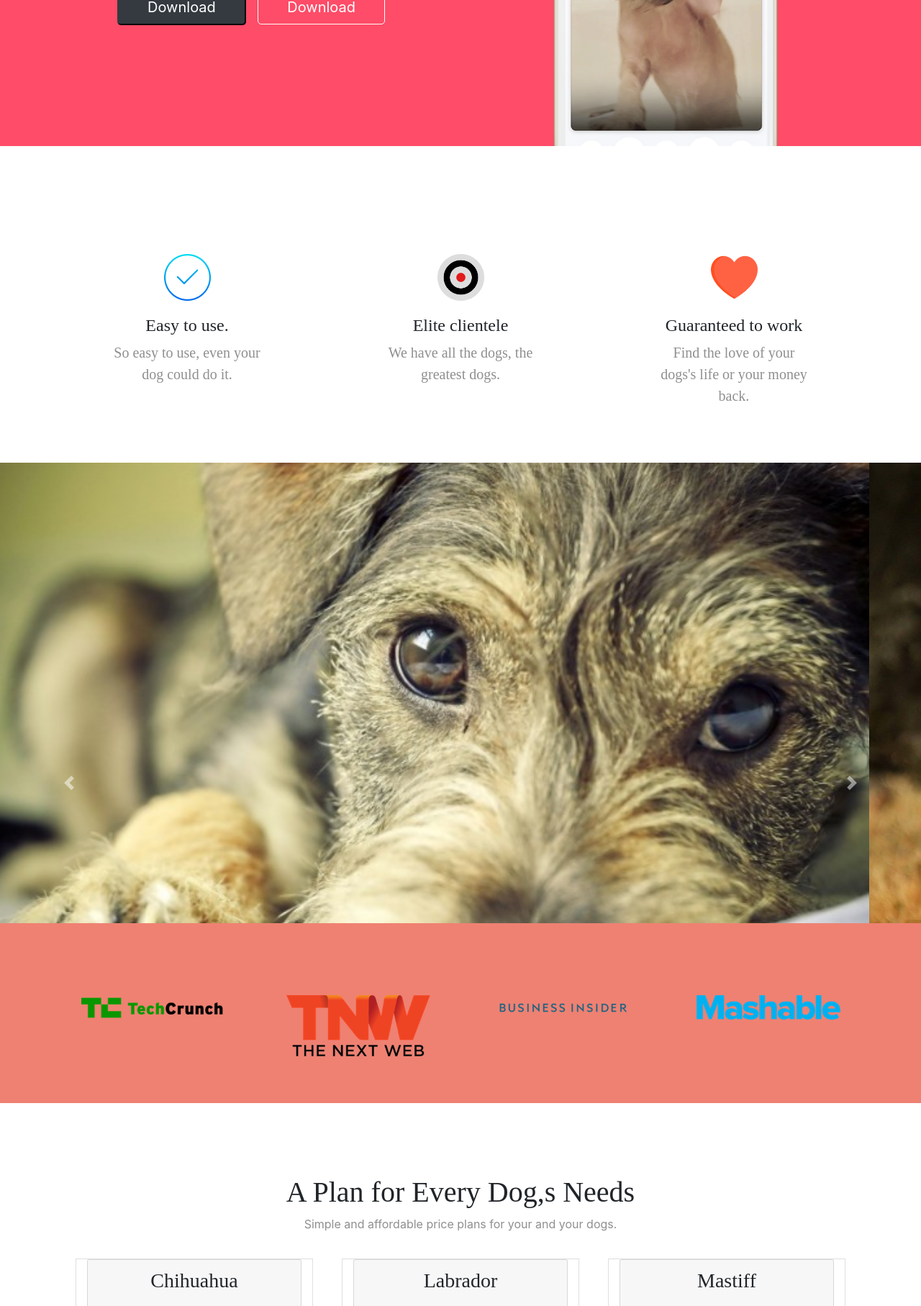
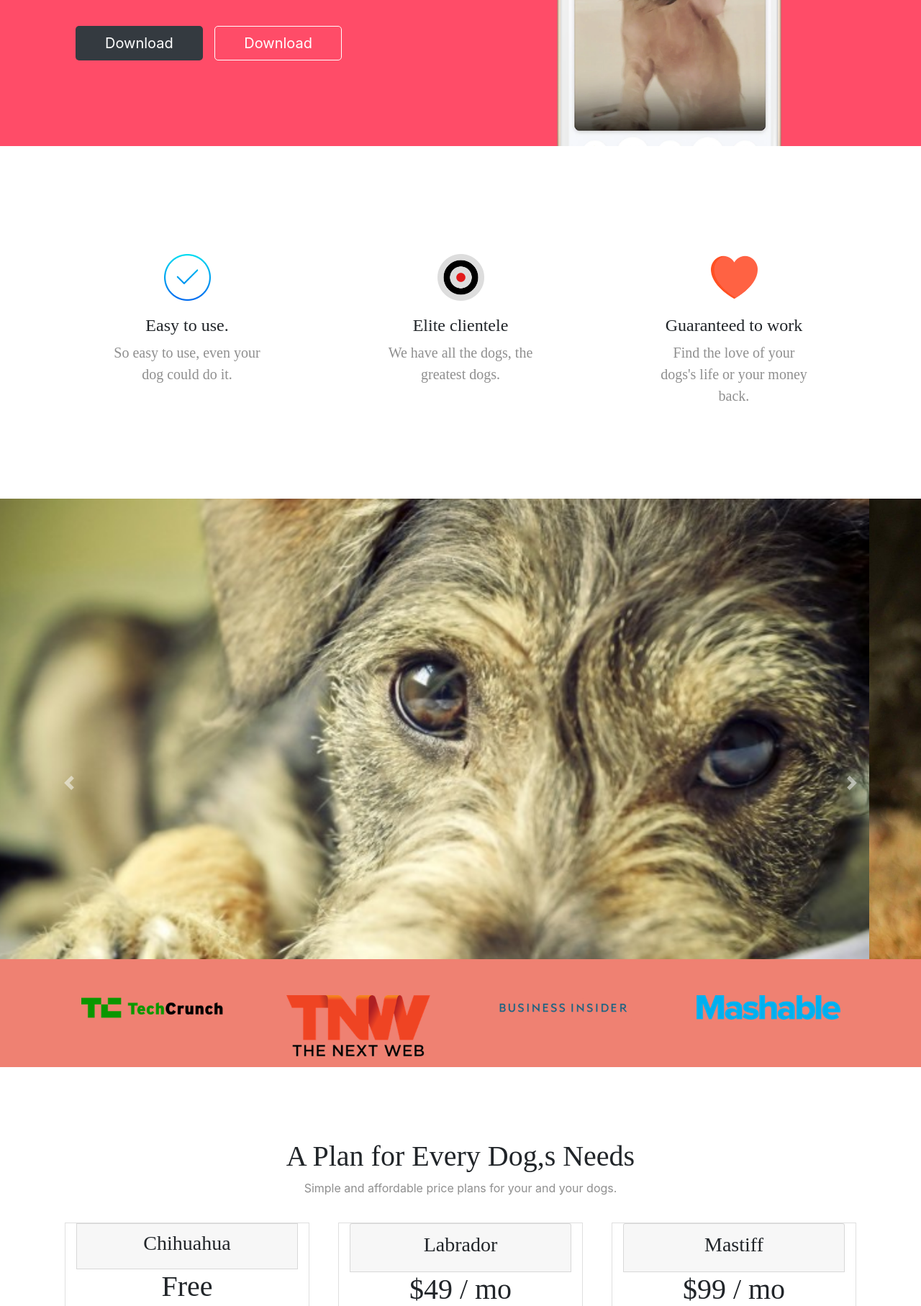
Before and after one commit to pinkankit/styles, a plain HTML site: page tindog/index.html in a window 1280 px wide. Shown: the part 449-2264 px from the top of the page at 72% size. Drawn offline with nearby package versions, Linux system fonts and the light colour scheme.

Commit message:
error complete

```diff
--- a/tindog/index.html
+++ b/tindog/index.html
@@ -50,7 +50,7 @@
           <div class="row">
             <div class="col-sm grid1 ">
               <h1 class="text" >Meet new and <br> intersting dogs <br> nearby.</h1>
-              <div>
+              <div class="gridbutton" >
                 <button class="buttonStyle buttonsty " >Download</button>
                 <button class="buttonStyle buttonStyle2 " >Download</button>
 
@@ -69,7 +69,7 @@
 
 
   <!-- features -->
-<div class="container-fluid con ">
+<div class=" con ">
   <div class="container">
   <div class="row">
     <div class="col-sm container1 ">
@@ -134,22 +134,24 @@
 </div>
 <!-- crausel end -->
 <!-- pricing -->
-<div class="container head1 ">
+<div class=" head1 ">
   <h1 class="textStyle1" >A Plan for Every Dog,s Needs</h1>
   <p class="textStyle" >Simple and affordable price plans for your and your dogs.</p>
-  <div class="container">
+  <div class="container" >
     <div class="row">
       <div class="col-sm col-style ">
-        <div class="card-header" >
-        <h3>Chihuahua</h3>
-        </div>
+    <div class="card-style">
+      <h3 >Chihuahua</h3>
+    </div>
+
+
         <h1 class="cardBody" >Free</h1>
         <p class="p1Style" >5 Matches Per Day <br >10 Messages Per Pay <br  >Unlimited App Usage</p>
         <button class="button1 " >Sign Up</button>
       </div>
       <div class="col-sm col-style  ">
         <div class="card-header" >
-        <h3>Labrador</h3>
+        <h3 >Labrador</h3>
         </div>
         <h1 class="cardBody" >$49 / mo</h1>
         <P class="p1Style" >Unlimited Matches <br  >Unlimited Messages <br  > Unlimited App Usage</P>
@@ -158,7 +160,7 @@
       </div>
       <div class="col-sm col-style  ">
         <div class="card-header" >
-       <h3>Mastiff</h3>
+       <h3 >Mastiff</h3>
        </div>
        <h1 class="cardBody" >$99 / mo</h1>
        <p class="p1Style" >Piority Listing <br  > Unlimited matches <br  >Unlimited Messages <br  > Unlimited App Usage</p>
--- a/tindog/tindogstyle.css
+++ b/tindog/tindogstyle.css
@@ -5,6 +5,10 @@
   font-family: 'Source Serif Pro', serif;
 
   font-size: 3.5rem;
+  text-align: left;
+  line-height: 1.5;
+}
+.gridbutton{
   text-align: left;
 }
 .header{
@@ -35,6 +39,9 @@
 
 .grid1{
   padding: 0px 15px;
+  margin-left: 20px;
+  margin-bottom: 5px;
+
 }
 .grid2{
   overflow: hidden;
@@ -59,7 +66,7 @@
   overflow: none;
   /* margin: 5% 3% 5% 0%;
    */
-   text-align: left;
+   border: 1px solid transparent;
 
 
 }
@@ -77,7 +84,7 @@
   height: 20%;
 }
 .con{
-  height: 250px;
+  height: 300px;
   margin-top: 150px;
 
 }
@@ -143,15 +150,20 @@ h3{
   background-color: #8f8f8f;
 }
 .card-header{
-  padding: 0px 100px;
+  padding: 0px 150px;
   border: 1px solid rgba(0,0,0,.125);
+}
+.card-style{
+  background-color: rgba(0,0,0,.03);
+  padding: 10px;
+  border: 1px solid  rgba(0,0,0,.125) ;
 }
 .button1{
   background-color: white;
   color: #343a40;
   border: 1px solid black;
   padding: 10px 100px;
-  border-radius: 5%;
+  border-radius: 10px;
   font-size: 20px;
   margin-top: 40px;
 
@@ -206,11 +218,11 @@ h3{
 }
 .iconsstyle{
   width: 200px;
-  margin-top: 100px;
+  margin-top: 50px;
 }
 .colorstyle {
   background-color:#ef8172;
-  height: 250px;
+  height: 150px;
   width: 100%;
 }
 .col-sm{
```
